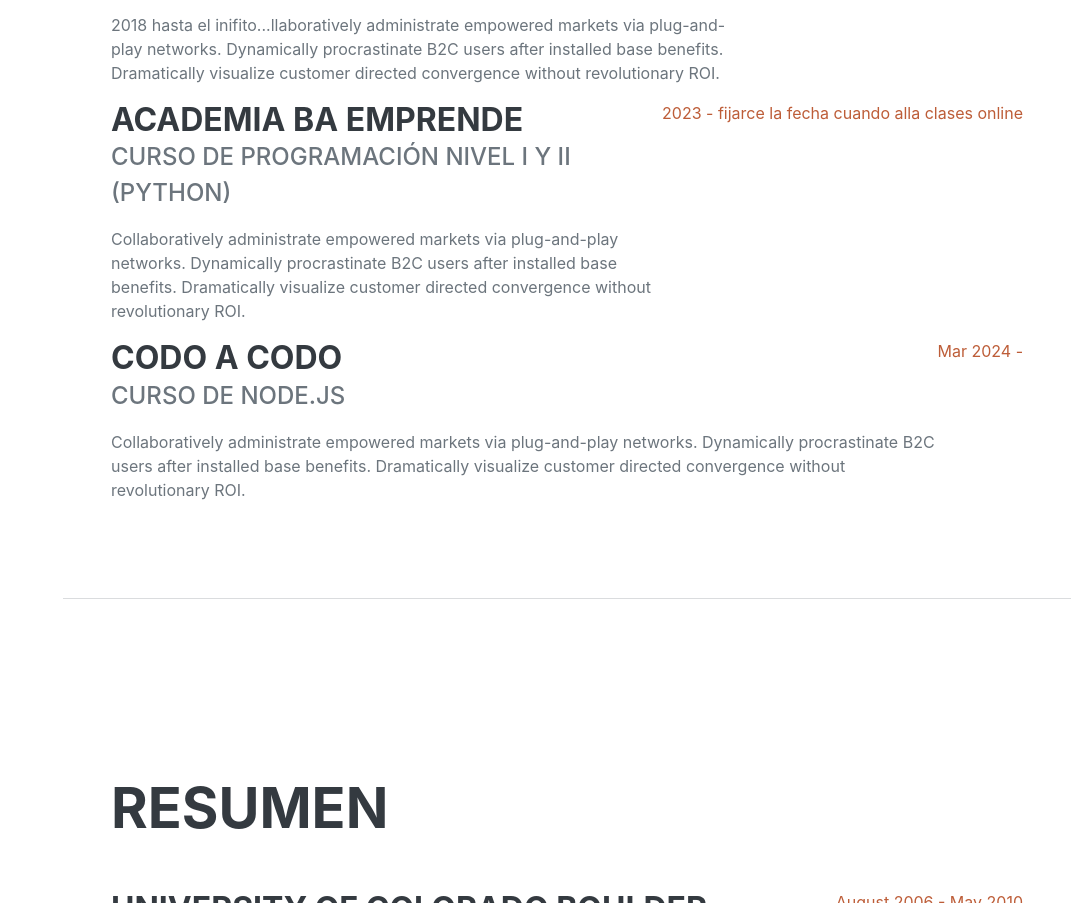
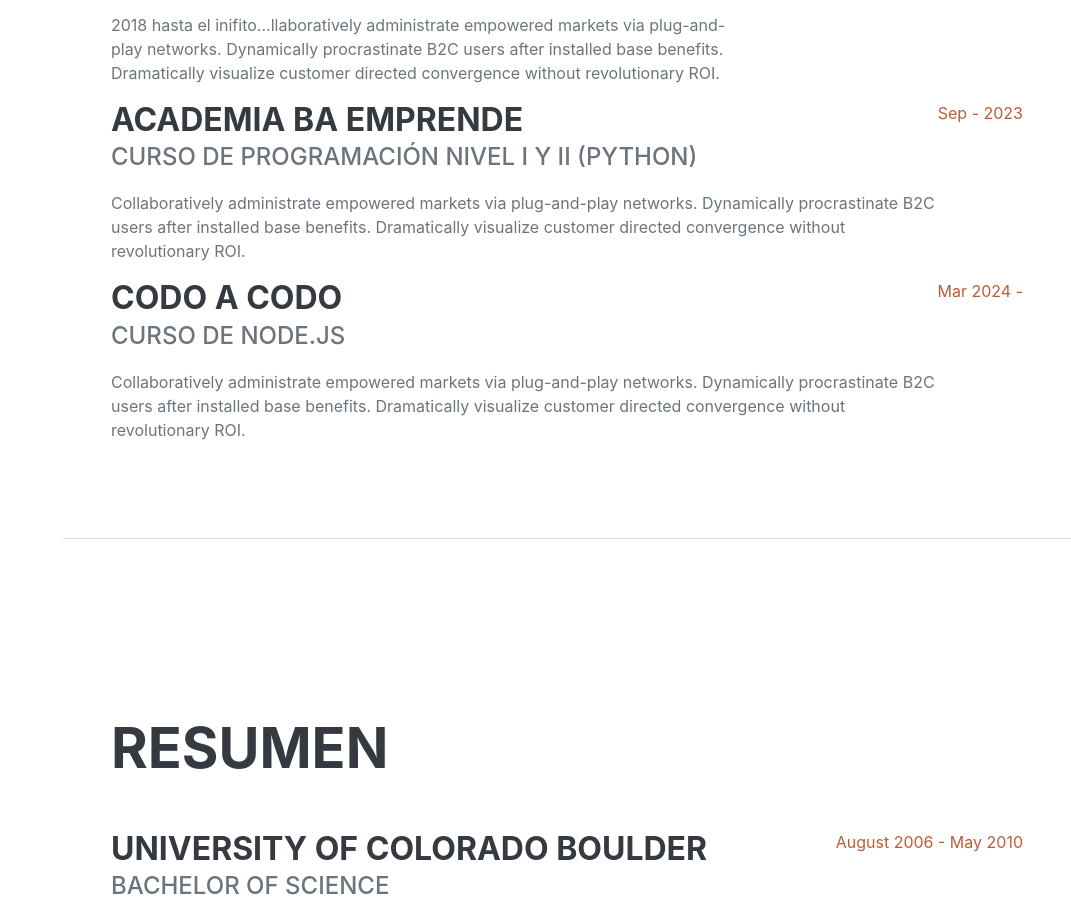
Before and after one commit to jac9507/sitioWebCV, a plain HTML site: page index.html in a window 1280 px wide. Shown: the part 2290-3193 px from the top of the page, without its empty margins (209-1280 px from the left). Drawn offline with nearby package versions, Linux system fonts and the light colour scheme; a web font is replaced by a local one.

Commit message:
Update index.html

```diff
--- a/index.html
+++ b/index.html
@@ -125,7 +125,7 @@
                             <div class="subheading mb-3">Curso de Programación nivel I y II (Python)</div>
                             <p>Collaboratively administrate empowered markets via plug-and-play networks. Dynamically procrastinate B2C users after installed base benefits. Dramatically visualize customer directed convergence without revolutionary ROI.</p>
                         </div>
-                        <div class="flex-shrink-0"><span class="text-primary"> 2023 - fijarce la fecha cuando alla clases online</span></div>
+                        <div class="flex-shrink-0"><span class="text-primary">Sep - 2023</span></div>
                     </div>
                     <!-- Codo a Codo -->
                     <div class="d-flex flex-column flex-md-row justify-content-between">
```
